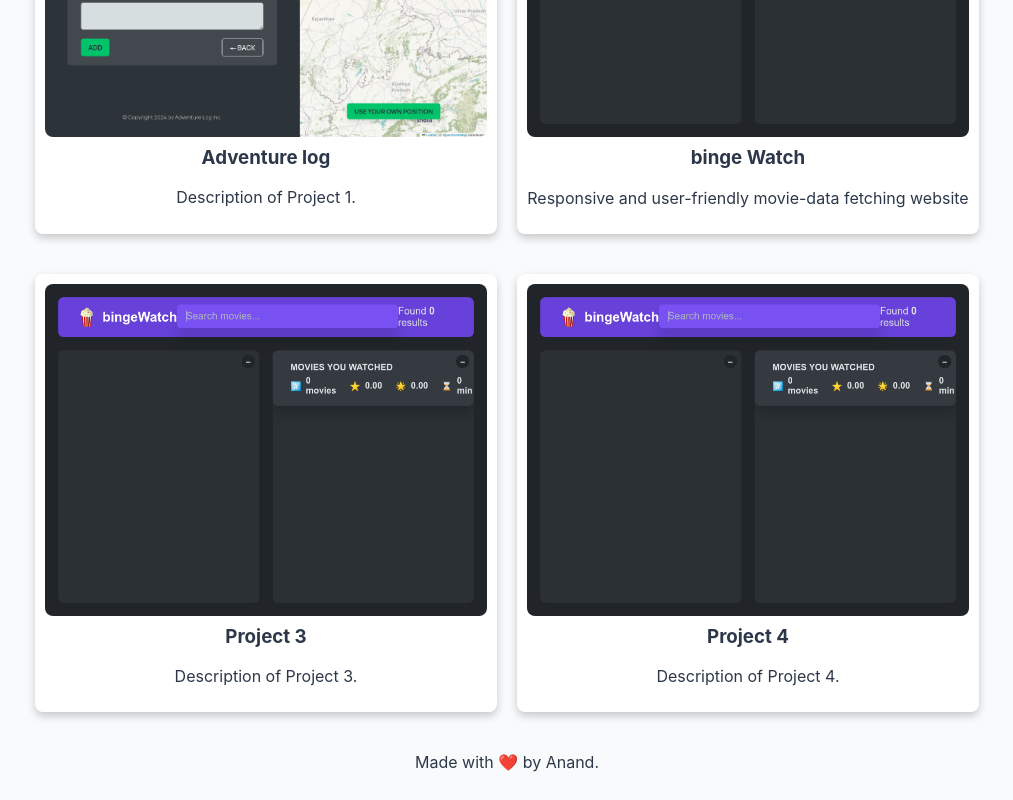
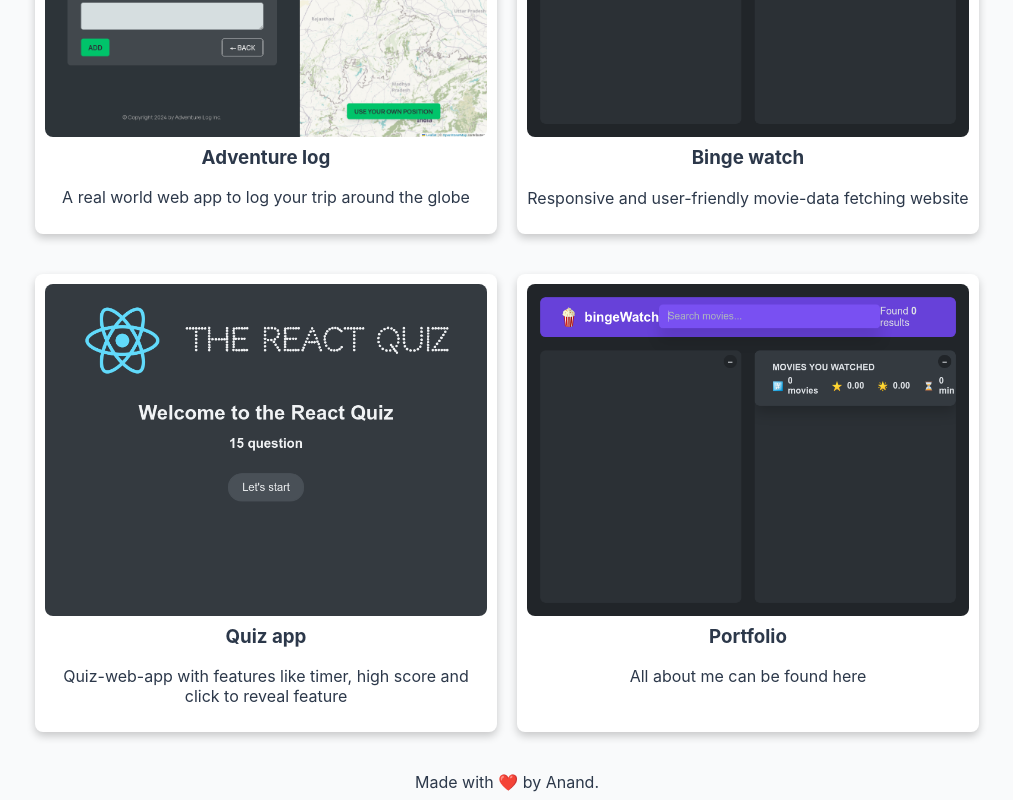
Before and after one commit to ace-cltr/portfolio, a React (Vite) app: page /projects in a window 1280 px wide. Shown: the part 406-1206 px from the top of the page, without its empty margins (133-1146 px from the left). Built offline with nearby package versions, Linux system fonts and the light colour scheme.

Commit message:
added section divider on hero page

```diff
--- a/src/App.css
+++ b/src/App.css
@@ -70,6 +70,16 @@ body {
 .techStack{
   color: #00ff00;
   text-decoration: underline;
+  margin-top: 38px;
+}
+
+.divider{
+  display: grid;
+  place-items: center;
+ background-color: #e5e7eb;
+ margin:20px 50%;
+ height: 110px;
+ width: 2.5px;
 }
 
 .about p {
@@ -146,7 +156,11 @@ display: inline-block;
     padding: 0px;
     margin: 10px 10px;
   }
-
+  .divider{
+   margin:10px 50%;
+   height: 90px;
+   width: 2.1px;
+  }
   .about h1 {
     font-size: 1.5rem;
     margin: 20px 0;
--- a/src/components/About.tsx
+++ b/src/components/About.tsx
@@ -4,6 +4,7 @@ import Logos from "./Logos";
 import GithubContribution from "./GithubcContribution";
 import Button from "./Button";
 import Footer from "./Footer";
+import SectionDiv from "./SectionDIv";
 
 const About: React.FC = () => {
   const styles: React.CSSProperties = {
@@ -13,10 +14,10 @@ const About: React.FC = () => {
   const [words, setWords] = useState("Full Stack Developer");
   const word = [
     "फुल स्टैक डेवलपर",
+    "网站开发人员",
     "desarrollador web",
+    "ウェブサイト開発者",
     "développeur de Web",
-    "网站开发人员",
-    "ウェブサイト開発者",
   ];
 
   let i = 0;
@@ -57,8 +58,10 @@ const About: React.FC = () => {
           Express.js and Mongo DB or postgresql as Database.
         </p>
       </motion.div>
+      <SectionDiv />
       <h2 className="techStack">Tech Stack</h2>
       <Logos />
+      <SectionDiv />
       <GithubContribution />
       <Button>Download CV</Button>
       <Footer />
--- a/src/components/Projects.tsx
+++ b/src/components/Projects.tsx
@@ -13,27 +13,27 @@ interface Project {
 const projects: Project[] = [
   {
     name: "Adventure log",
-    description: "Description of Project 1.",
+    description: "A real world web app to log your trip around the globe",
     imageUrl: "./img/adv.png",
-    githubUrl: "https://github.com/ace-cltr/binge-watch",
+    githubUrl: "https://adventure-log-sigma.vercel.app/",
   },
   {
-    name: "binge Watch",
+    name: "Binge watch",
     description: "Responsive and user-friendly movie-data fetching website",
     imageUrl: "./img/Untitled.png",
-    githubUrl: "https://github.com/ace-cltr/binge-watch",
+    githubUrl: "https://binge-watch-delta.vercel.app/",
   },
   {
-    name: "Project 3",
-    description: "Description of Project 3.",
-    imageUrl: "./img/Untitled.png",
-    githubUrl: "https://github.com/ace-cltr/binge-watch",
+    name: "Quiz app",
+    description: "Quiz-web-app with features like timer, high score and click to reveal feature ",
+    imageUrl: "./img/quiz.png",
+    githubUrl: "https://quiz-app-kappa-taupe.vercel.app/",
   },
   {
-    name: "Project 4",
-    description: "Description of Project 4.",
+    name: "Portfolio",
+    description: "All about me can be found here",
     imageUrl: "./img/Untitled.png",
-    githubUrl: "https://github.com/ace-cltr/binge-watch",
+    githubUrl: "https://portfolio-ace.vercel.app/",
   },
 ];
 
--- /dev/null
+++ b/src/components/SectionDIv.tsx
@@ -0,0 +1,11 @@
+import React from 'react';
+
+const SectionDiv: React.FC = () => {
+  return (
+    <div className="divider">
+
+    </div>
+  );
+}
+
+export default SectionDiv;
```
